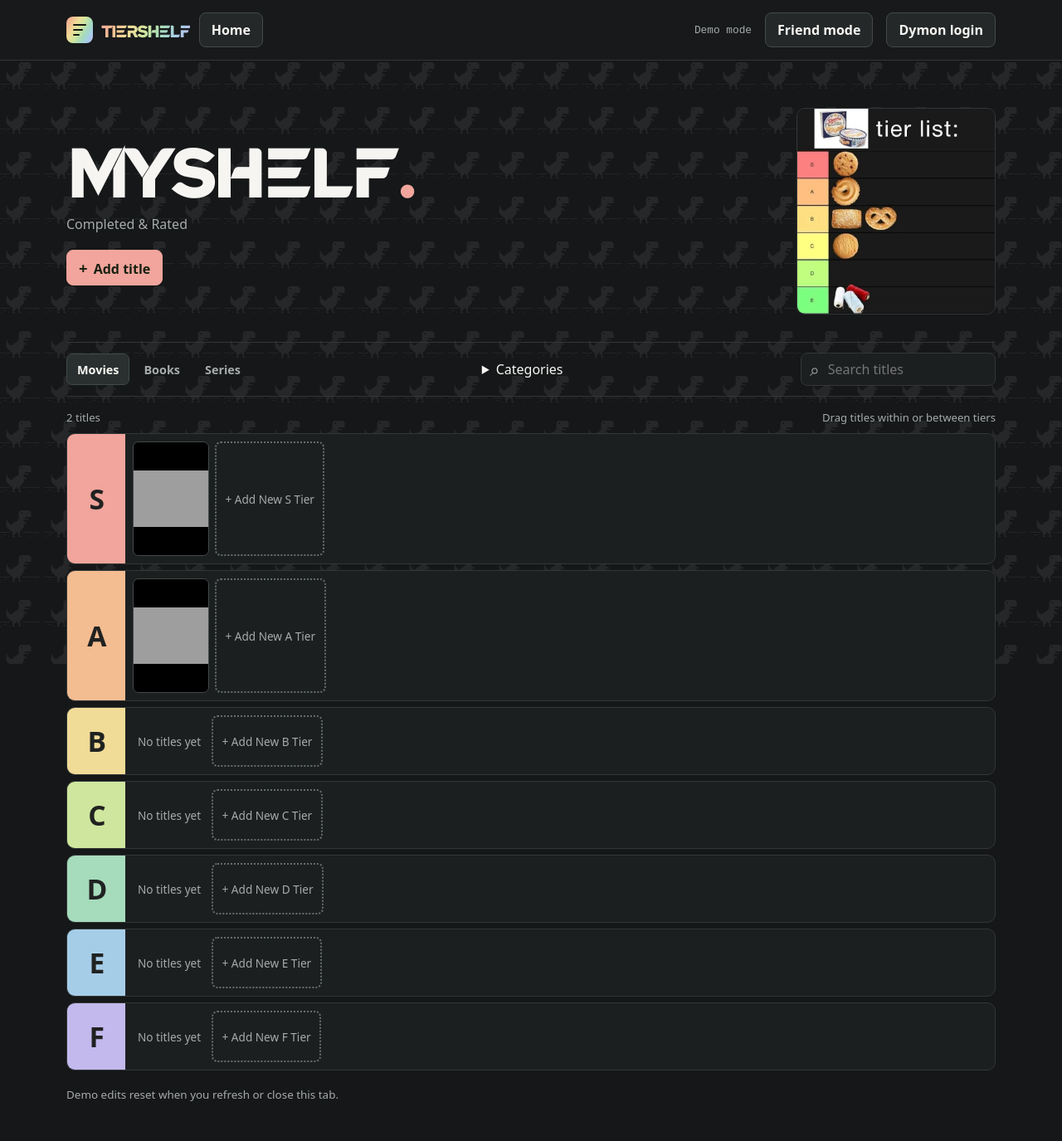
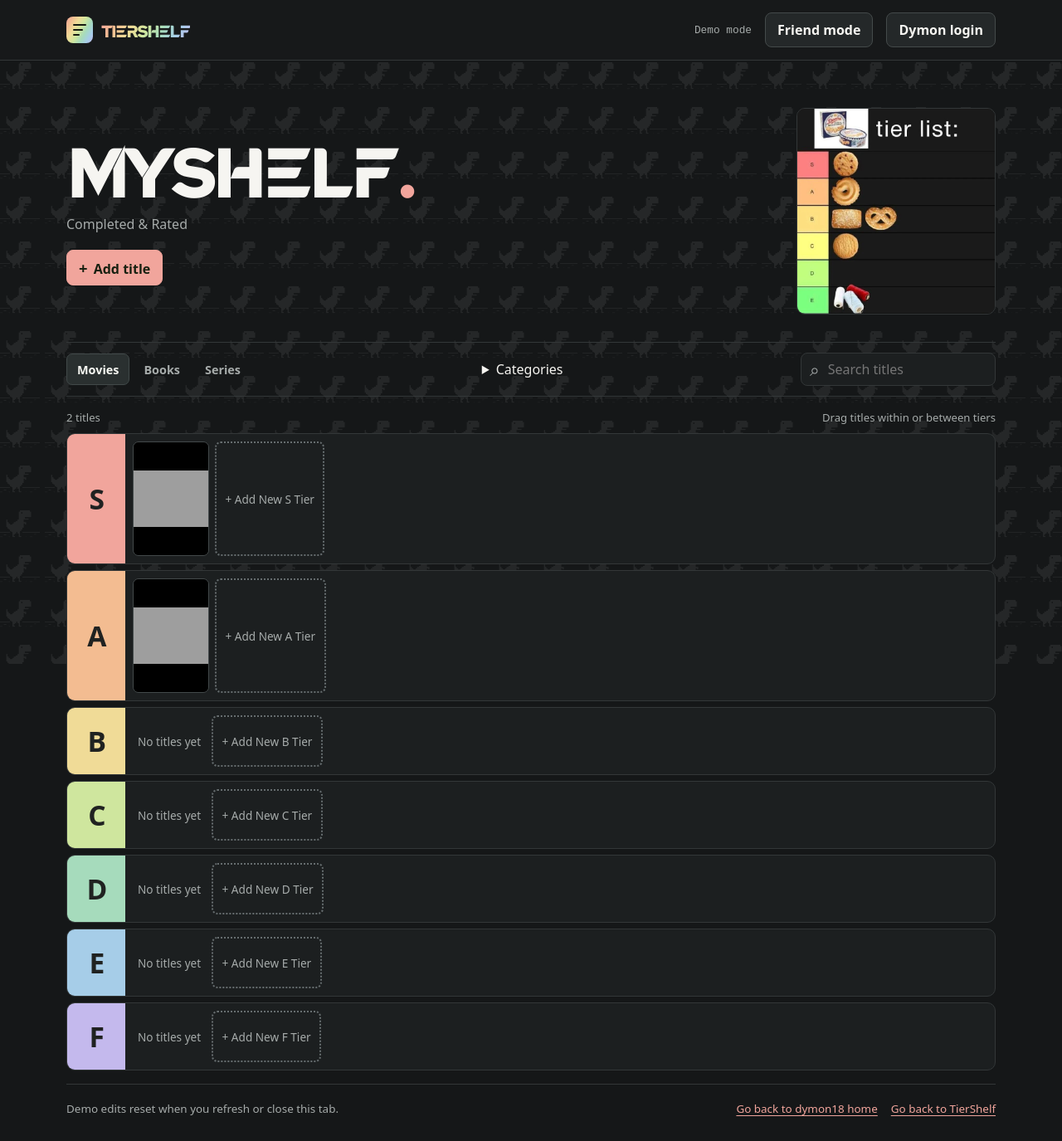
Before and after one commit to Dymon18/tiershelf, a website built with Vite: page index.html in a window 1280 px wide. Shown: the whole page at 83% size. Built offline with nearby package versions, Linux system fonts and the light colour scheme; grey boxes are pictures that could not be loaded.

Commit message:
Move TierShelf navigation to the footer

```diff
--- a/index.html
+++ b/index.html
@@ -12,10 +12,7 @@
   <div class="mode-pattern" aria-hidden="true"></div>
   <header class="topbar">
     <div class="frame nav">
-      <div class="site-links">
-        <a class="brand" href="./"><span class="brand-mark" aria-hidden="true"><i></i><i></i><i></i></span><span class="brand-name">TierShelf</span></a>
-        <a class="button home-link" href="https://dymon18.github.io/">Home</a>
-      </div>
+      <a class="brand" href="./"><span class="brand-mark" aria-hidden="true"><i></i><i></i><i></i></span><span class="brand-name">TierShelf</span></a>
       <div class="account">
         <span id="mode" class="mode">Demo mode</span>
         <button id="recommendation-mailbox" class="button" type="button" hidden>Recommendation mailbox</button>
@@ -32,7 +29,7 @@
     <div id="archive-view">
       <section class="intro" aria-labelledby="title">
         <div>
-          <h1 id="title">MyShelf<span aria-hidden="true">.</span></h1>
+          <h1 id="title" tabindex="-1">MyShelf<span aria-hidden="true">.</span></h1>
           <p>Completed &amp; Rated</p>
           <button id="add-button" class="button primary"><span aria-hidden="true">+</span> Add title</button>
         </div>
@@ -63,7 +60,6 @@
         <div id="board" class="board"></div>
         <p id="status" class="status" role="status"></p>
       </section>
-      <footer><span id="footer-text">Demo edits reset when you refresh or close this tab.</span></footer>
     </div>
     <section id="queue-view" class="queue-view" aria-labelledby="queue-heading" hidden>
       <header class="queue-heading">
@@ -101,6 +97,13 @@
       <div id="queue-columns" class="queue-columns"></div>
     </section>
   </main>
+  <footer class="frame site-footer">
+    <span id="footer-text">Demo edits reset when you refresh or close this tab.</span>
+    <nav class="footer-links" aria-label="Footer links">
+      <a href="https://dymon18.github.io/">Go back to dymon18 home</a>
+      <a id="return-to-tiershelf" href="./">Go back to TierShelf</a>
+    </nav>
+  </footer>
   <dialog id="editor" aria-labelledby="editor-title">
     <form id="entry-form">
       <div class="dialog-heading"><h2 id="editor-title">Add title</h2><button type="button" class="icon-button" id="close-editor" aria-label="Close editor">×</button></div>
--- a/src/queue.js
+++ b/src/queue.js
@@ -587,6 +587,13 @@ export function createQueue(db, openTierEditor) {
   dialog.addEventListener('cancel', (event) => { if (pending) event.preventDefault() })
   dialog.addEventListener('close', () => { if (trigger?.isConnected) trigger.focus({ preventScroll: true }) })
   archiveButton.addEventListener('click', () => switchView(false, true))
+  byId('return-to-tiershelf').addEventListener('click', (event) => {
+    if (event.button !== 0 || event.ctrlKey || event.metaKey || event.shiftKey || event.altKey) return
+    event.preventDefault()
+    switchView(false, true)
+    byId('title').focus({ preventScroll: true })
+    window.scrollTo(0, 0)
+  })
   queueButton.addEventListener('click', () => {
     if (!owner && !viewer) return
     switchView(true, true)
--- a/src/style.css
+++ b/src/style.css
@@ -20,8 +20,6 @@ button:disabled { cursor: wait; opacity: .65; }
 .topbar { border-bottom: 1px solid var(--border); background: #17191a; }
 .nav, .account, .intro, .toolbar, .dialog-heading { display: flex; align-items: center; justify-content: space-between; gap: 16px; }
 .nav { min-height: 72px; }
-.site-links { display: flex; align-items: center; gap: .65rem; }
-.home-link { display: inline-flex; align-items: center; text-decoration: none; }
 .brand { text-decoration: none; color: inherit; display: inline-flex; align-items: center; gap: 10px; font-size: 1.2rem; font-weight: 800; letter-spacing: -.04em; }
 .mode { color: var(--muted); font: 500 .8rem ui-monospace, monospace; white-space: nowrap; }
 .button { min-height: 42px; border-radius: 8px; border: 1px solid #444a4a; background: #242829; color: #f6f5f1; padding: 8px 14px; font-weight: 700; white-space: nowrap; }
@@ -58,7 +56,9 @@ h1 span { color: var(--accent); }
 .empty { align-self: center; color: var(--muted); padding: 0 6px; font-size: .85rem; }
 .status { color: var(--accent); margin: 12px 0; }
 .status:empty, #editor-status:empty { display: none; }
-footer { padding: 20px 0 30px; font-size: .84rem; }
+.site-footer { display: flex; flex-wrap: wrap; align-items: baseline; justify-content: space-between; gap: .75rem 1.25rem; margin-top: 1rem; padding: 20px 0 30px; border-top: 1px solid var(--border); font-size: .84rem; }
+.footer-links { display: flex; flex-wrap: wrap; gap: .6rem 1rem; }
+.footer-links a { color: var(--accent); text-underline-offset: .2em; }
 dialog { width: min(440px, calc(100% - 36px)); border: 1px solid #484f50; border-radius: 14px; padding: 22px; background: #212526; color: inherit; }
 dialog::backdrop { background: #080909be; }
 .dialog-heading { margin-bottom: 18px; }
```
